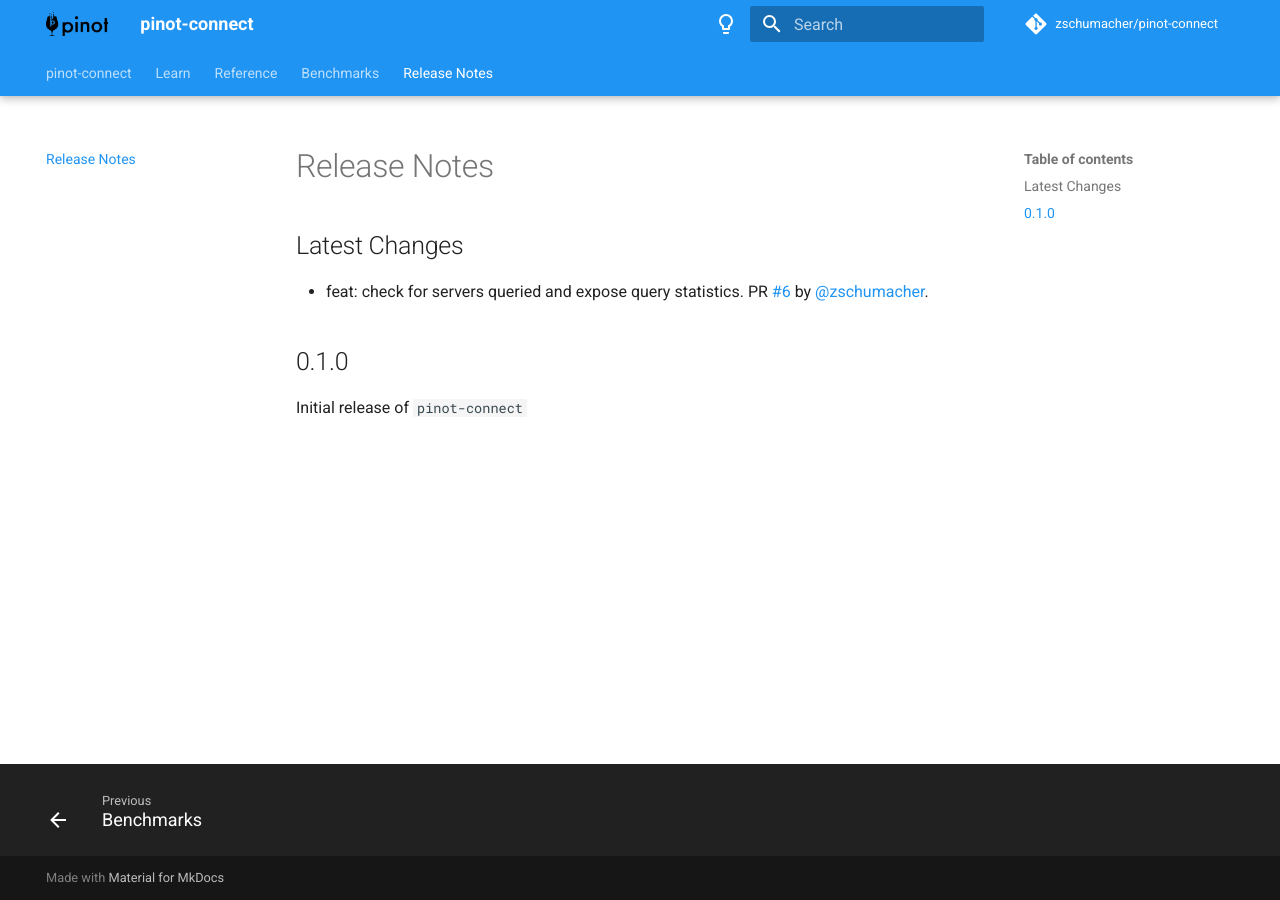
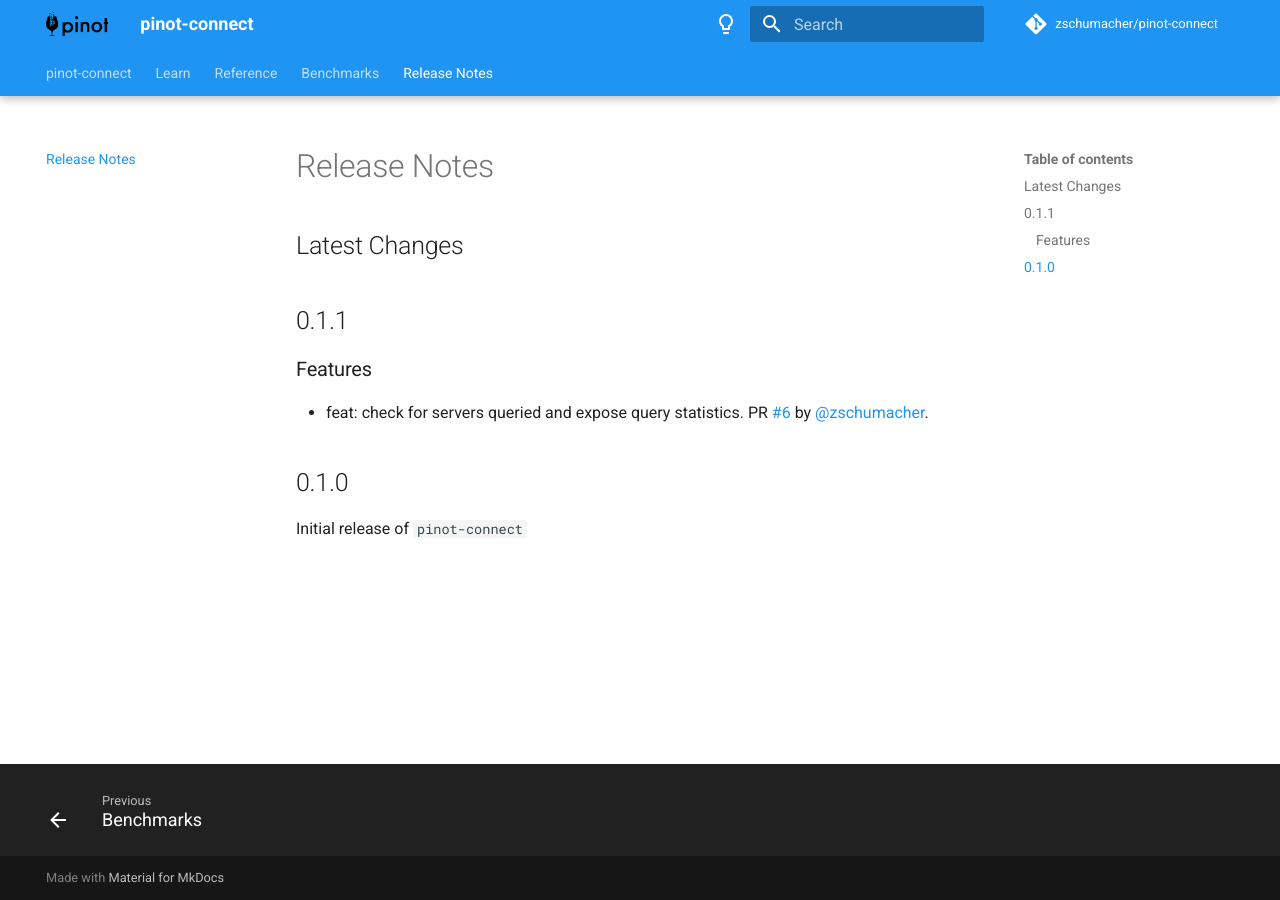
Before and after one commit to zschumacher/pinot-connect, an MkDocs documentation site: the page built from docs/release_notes.md, in a window 1280 px wide. Built offline with MkDocs 1.6.1 and Material for MkDocs 9.7.7, drawn with Linux system fonts in a browser that asks for light colours; comment, search, counter and statistics services are not loaded.

Commit message:
release: 0.1.1

```diff
--- a/docs/release_notes.md
+++ b/docs/release_notes.md
@@ -1,5 +1,7 @@
 ## Latest Changes
 
+## 0.1.1
+### Features
 * feat: check for servers queried and expose query statistics. PR [#6](https://github.com/zschumacher/pinot-connect/pull/6) by [@zschumacher](https://github.com/zschumacher).
 
 ## 0.1.0
--- a/pyproject.toml
+++ b/pyproject.toml
@@ -1,6 +1,6 @@
 [project]
 name = "pinot-connect"
-version = "0.1.0"
+version = "0.1.1"
 description = "Statically typed DB-API 2.0 driver for Apache Pinot"
 authors = [
     { name = "Zach Schumacher", email = "zschu15@gmail.com" }
```
